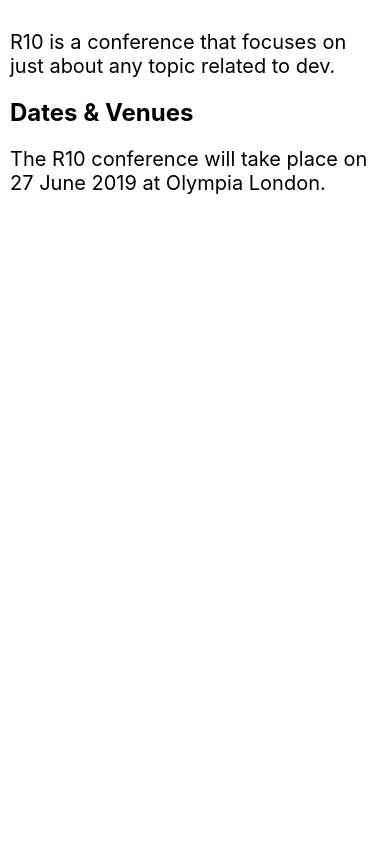
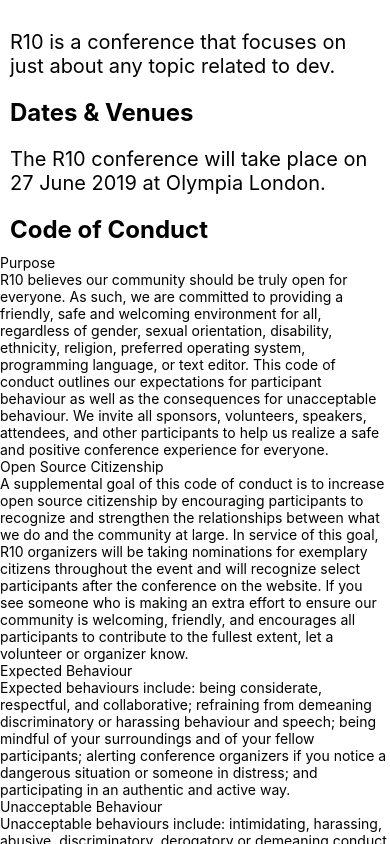
Before and after one commit to Fredgroom/r10, a React Native app: screen / in a window 390 px wide. Built offline with nearby package versions, Linux system fonts and the light colour scheme.

Commit message:
view dispayling ConductItem

```diff
--- a/js/App.js
+++ b/js/App.js
@@ -1,10 +1,10 @@
 import React, { Component } from 'react';
-import { About } from './screens/About';
+import { AboutContainer } from './screens/About';
 
 export default class App extends Component {
   render() {
     return (
-      <About />
-    )
+      <AboutContainer />
+    );
   }
 }
--- /dev/null
+++ b/js/components/ConductItem/ConductItem.js
@@ -0,0 +1,25 @@
+import React, { Component } from 'react';
+import PropTypes from 'prop-types';
+import { View, Text } from 'react-native';
+import { styles } from './styles';
+
+export default class ConductItem extends Component {
+    render() {
+        const { itemData } = this.props;
+
+        return (
+            <View>
+                <Text style={styles.conductHeader}>{itemData.title}</Text>
+                <Text style={styles.conductText}>{itemData.description}</Text>
+            </View>
+        );
+    }
+}
+
+ConductItem.propTypes = {
+    itemData: PropTypes.shape({
+        title: PropTypes.string.isRequired,
+        description: PropTypes.string.isRequired,
+        id: PropTypes.string.isRequired
+    })
+};
--- /dev/null
+++ b/js/components/ConductItem/index.js
@@ -0,0 +1,2 @@
+import ConductItem from './ConductItem';
+export default ConductItem;
--- /dev/null
+++ b/js/components/ConductItem/styles.js
@@ -0,0 +1,6 @@
+import { StyleSheet } from 'react-native';
+
+export const styles = StyleSheet.create({
+    conductHeader: {},
+    conductText: {},
+});
--- a/js/screens/About/About.js
+++ b/js/screens/About/About.js
@@ -1,12 +1,13 @@
 import React from 'react';
-import { View, Text } from 'react-native';
+import PropTypes from 'prop-types';
+import { View, Text, ScrollView } from 'react-native';
 import { styles } from './styles';
+import ConductItem from '../../components/ConductItem';
 
 const About = ({ allConducts }) => {
-    console.log('allConducts:', allConducts);
 
   return (
-        <View style={styles.container}>
+    <ScrollView style={styles.container}>
       <Text style={styles.paragraph}>
         R10 is a conference that focuses on just about
         any topic related to dev.
@@ -18,8 +19,19 @@
         The R10 conference will take place on 27 June 2019
         at Olympia London.
       </Text>
+      <Text style={styles.heading}>
+        Code of Conduct
+      </Text>
+      <View>
+        {allConducts.map((item) => <ConductItem key={item.id} itemData={item} />)}
       </View>
+
+    </ScrollView>
   );
 }
 
+About.propTypes = {
+  allConducts: PropTypes.array.isRequired
+};
+
 export default About;
--- a/js/screens/About/styles.js
+++ b/js/screens/About/styles.js
@@ -13,5 +13,5 @@
         fontSize: 24,
         fontWeight: 'bold',
         margin: 10,
-    }
+    },
 });
```
Lines whose indentation alone changed are shown as unchanged.
